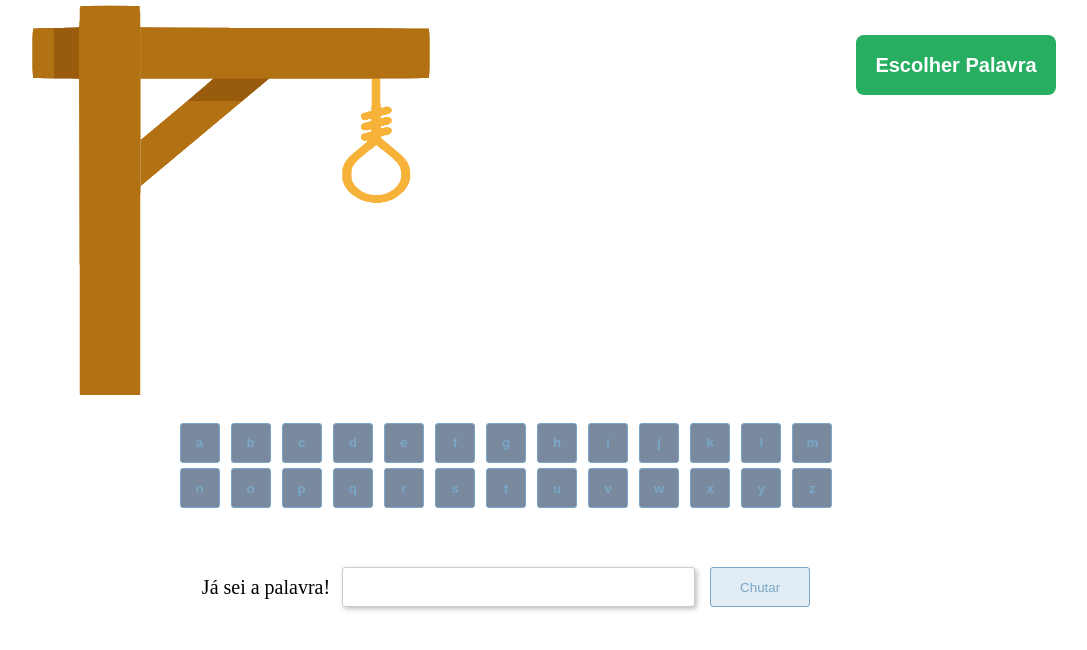
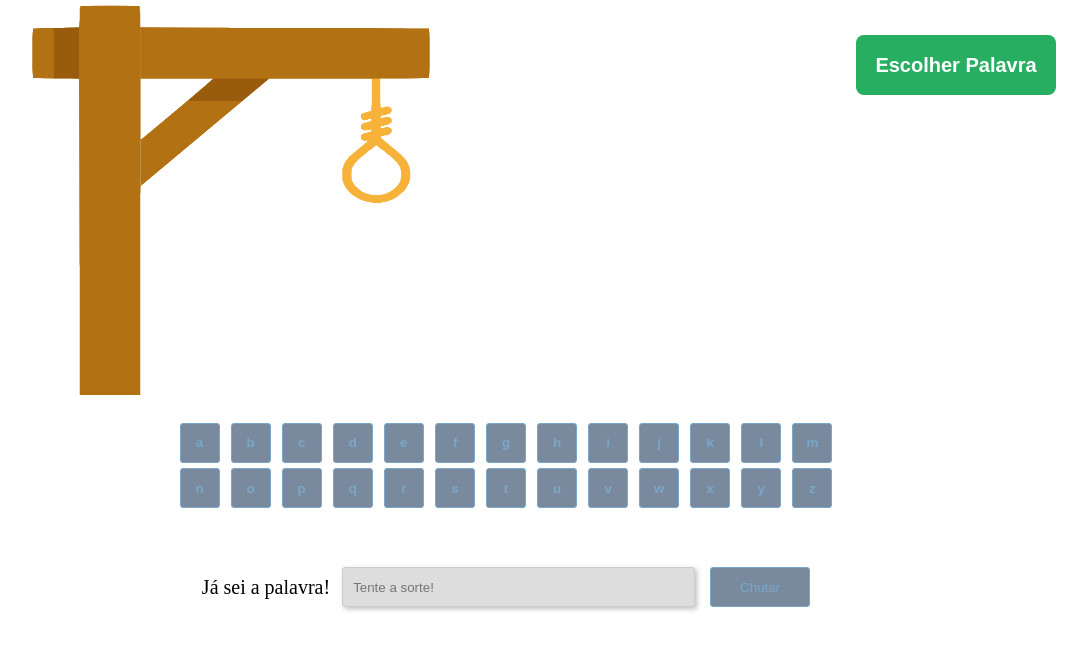
Before and after one commit to FilipeTenedini/p8-Driven-jogoDaForca, a React (Create React App) app: page / in a window 1280 px wide. Shown: the top 650 px of the page, without its empty margins (134-1221 px from the left). Built offline with nearby package versions, Linux system fonts and the light colour scheme.

Commit message:
final v1

```diff
--- a/src/App.jsx
+++ b/src/App.jsx
@@ -37,6 +37,7 @@ function App() {
         playing={playing}
       />
       <Letras
+        word={word}
         isDisabled={isDisabled}
         setIsDisabled={setIsDisabled}
         attempts={attempts}
@@ -45,11 +46,19 @@ function App() {
         setDeadLvl={setDeadLvl}
         hits={hits}
         setHits={setHits}
-        word={word}
         setMatchResult={setMatchResult}
         setPlaying={setPlaying}
       />
-      <Chute />
+
+      <Chute
+        word={word}
+        isDisabled={isDisabled}
+        setIsDisabled={setIsDisabled}
+        setAttempts={setAttempts}
+        setDeadLvl={setDeadLvl}
+        setPlaying={setPlaying}
+        setMatchResult={setMatchResult}
+      />
     </C.Container>
     </>
   );
--- a/src/components/Chute/index.jsx
+++ b/src/components/Chute/index.jsx
@@ -1,12 +1,36 @@
 import * as C from './style';
+import { useState } from 'react';
 
-export const Chute = () => {
+export const Chute = ({word, isDisabled, setIsDisabled, setAttempts, setDeadLvl, setMatchResult, setPlaying}) => {
+    const [singleAttempt, setSingleAttempt] = useState('');
+
+    const normalizeWord = (word) => {
+        return word.normalize('NFD').replace(/[\u0300-\u036f]/g, "").toLowerCase();
+    }
+
+    const confirmWord = () => {
+        if (normalizeWord(singleAttempt) === normalizeWord(word.join(''))){
+            setMatchResult(true);
+            setPlaying(false);
+            setIsDisabled(true);
+            setAttempts(word);
+        } else {
+            setDeadLvl(6)
+            setMatchResult(false);
+            setPlaying(false);
+            setIsDisabled(true);
+        }
+    }
 
     return (
         <C.Container>
             <C.Text>Já sei a palavra!</C.Text>
-            <C.InputArea type="text" />
-            <C.Btn>Chutar</C.Btn>
+            <C.InputArea
+                type="text"
+                placeholder="Tente a sorte!"
+                disabled={isDisabled}
+                onChange ={(e) => setSingleAttempt(e.target.value)}/>
+            <C.Btn disabled={isDisabled} onClick={() => confirmWord()}>Chutar</C.Btn>
         </C.Container>
     );
 }
--- a/src/components/Chute/style.js
+++ b/src/components/Chute/style.js
@@ -19,15 +19,17 @@ export const InputArea = styled.input`
     outline: none;
     border: 1px solid #CCCCCC;
     border-radius: 3px;
+    background-color: ${({disabled}) => disabled ? "#DDDDDD": "#FFFFFF" };
     -webkit-box-shadow: 2px 2px 5px rgba(0, 0, 0, 0.25);
     box-shadow: 2px 2px 5px rgba(0, 0, 0, 0.25);
+    padding-left: 10px;
 `;
 export const Btn = styled.button`
     width: 100px;
     height: 40px;
     color:#7AA7C7;
-    background-color: #E1ECF4;
+    background-color: ${({disabled}) => disabled ? "#798A9F": "#E1ECF4" };
     border: 1px solid #7AA7C7;
     border-radius: 3px;
-    cursor: pointer;
+    cursor: ${({disabled}) => disabled ? "default" : "pointer"};
 `;
--- a/src/components/Jogo/index.jsx
+++ b/src/components/Jogo/index.jsx
@@ -26,4 +26,5 @@ export const Jogo = ({word, clickFn, attempts, deadLvl, matchResult, playing}) =
             </C.GameSpace>
         </C.Container>
     );
+
 }
--- a/src/components/Letras/index.jsx
+++ b/src/components/Letras/index.jsx
@@ -23,10 +23,10 @@ export const Letras = ({isDisabled, setIsDisabled, attempts, setAttempts, deadLv
         let newLvl = deadLvl;
 
         if (word.includes(character)){
-            newHit += 1;
+            newHit++;
             setHits(newHit);
         } else {
-            newLvl += 1;
+            newLvl++;
             setDeadLvl(newLvl);
         }
         confirmScore(newHit, newLvl);
--- a/src/items/palavras.js
+++ b/src/items/palavras.js
@@ -1,27 +1,27 @@
 const palavras = [
-    "abacate", "abacaxi", "abelha", "abanador", "antologia", "amor", "aba", "abrigo", "abrir",
+    "abacate", "abacaxi", "abelha", "abanador", "antologia", "amor", "aba", "abraço", "ábaco", "abrigo", "abrir",
     "banana", "boi", "batata", "bacalhau", "bexiga", "bowl", "batedeira", "bisturi", "barreira", "banco",
-    "caixa", "chantilly", "cachorro", "cuidado", "caneta", "carinho", "cabra", "cesto",
-    "dados", "dizer", "danone", "dente", "diamante", "diafragma", "detonar", "dia",
-    "elefante", "esmeralda", "esfinge", "esfera", "encontro", "ema", "escola", "economia",
-    "formiga", "fama", "festa", "fiador", "ferver", "flauta", "figo", "fiapo", "fotografia",
-    "goiaba", "gelo", "grito", "guria", "goleiro", "golfinho", "golfe", "girar",
-    "harmonia", "haste", "hectare", "hepatite", "hiena", "hidrante",
-    "igreja", "importante", "idoso", "irado", "identidade", "idioma", "idade", "idiota",
-    "jantar", "jumento", "jararaca", "janela", "jerimum", "jaula", "jabuti", "jaleco",
-    "laranja", "lua", "luz", "lindo", "lacraia", "lactose", "lacrar",
-    "manga", "morango", "mico", "matar", "mingau", "moqueca", "mocassin",
-    "nectarina", "nada", "navio", "namorado", "ninja", "natal", "narciso", "narina", "nabo",
-    "ovo", "ostra", "obstetra", "orangotango", "olhar", "ortodoxo", "ouro", "ornamento",
-    "pato", "polvo", "povoar", "pano", "princesa", "pizza", "patroa",
-    "queijo", "quitanda", "quinta", "quantia", "quarentena", "quadrilha", "quaresma", "quartzo", "quebrar",
+    "caixa", "chantilly", "comércio", "cachorro", "cuidado", "caneta", "carinho", "cupuaçu", "cabra", "cesto",
+    "dados", "dizer", "danone", "dente", "diário", "diamante", "diafragma", "detonar", "dia", "dromedário",
+    "elefante", "esmeralda", "espátula", "estômago", "esfinge", "esfera", "encontro", "ema", "escola", "economia",
+    "formiga", "fama", "festa", "fiador", "ferver", "flauta", "fichário", "figo", "fiapo", "fotografia",
+    "goiaba", "gelo", "grito", "gamão", "guria", "goleiro", "golfinho", "golfe", "girar", "glúten",
+    "helicóptero", "harmonia", "haste", "hectare", "hábito", "hepatite", "hiena", "hemisfério", "hidrante",
+    "igreja", "ícone", "importante", "ímpar", "idoso", "irado", "identidade", "idioma", "idade", "idiota",
+    "jantar", "jumento", "jambú", "jibóia", "jararaca", "janela", "jerimum", "jaula", "jabuti", "jaleco",
+    "laranja", "lua", "leão", "limão", "larápio", "luz", "lindo", "lacraia", "lactose", "laço", "lacrar",
+    "mamão", "manga", "morango", "mico", "matar", "mingau", "moqueca", "macacão", "mocassin", "maçaneta",
+    "nectarina", "nada", "navio", "namorado", "ninja", "natal", "narciso", "narina", "nádega", "nabo",
+    "ovo", "ostra", "obstetra", "oblíquo", "orangotango", "olhar", "óculos", "ortodoxo", "ouro", "ornamento",
+    "pato", "polvo", "povoar", "pólvora", "palhaço", "paróquia", "pano", "princesa", "pizza", "patroa",
+    "queijo", "quitanda", "quinta", "quantia", "quarentena", "quadrilha", "quaresma", "quartzo", "quebrar", "quarteirão",
     "risada", "rio", "remar", "rato", "racional", "rainha", "radioatividade", "raiz", "raiva", "rachadura",
-    "salada", "salamandra", "sacola", "siri", "sabre", "sucarose", "sabedoria", "sacerdote",
-    "tatu", "tabacaria", "taberneiro", "torrada", "tamanho", "tatuagem", "trem",
-    "uva", "universo", "unanimidade", "ubuntu", "universidade", "urso", "uivar", "unir",
+    "salada", "salamandra", "sacola", "siri", "sábado", "safanão", "sabre", "sucarose", "sabedoria", "sacerdote",
+    "tatu", "tabacaria", "taberneiro", "tábua", "torrada", "três", "terço", "tamanho", "tatuagem", "trem",
+    "uva", "uísque", "união", "universo", "unanimidade", "ubuntu", "universidade", "urso", "uivar", "unir",
     "vela", "valeta", "vacilo", "valor", "vagem", "vadiagem", "vaca", "valentia", "vidro", "valsa",
-    "xadrez", "xilofone", "xarope", "xenofobia", "xereta", "xerife", "xaveco", "xixi", "xale",
-    "zebra", "zagueiro", "zero", "zoeira", "zepelim", "zinco", "zumbido"
+    "xícara", "xadrez", "xilofone", "xarope", "xenofobia", "xereta", "xerife", "xaveco", "xixi", "xale",
+    "zebra", "zagueiro", "zero", "zoeira", "zodíaco", "zangão", "zepelim", "zinco", "zoológico", "zumbido"
 ]
 
 export default palavras
```
Also changed, not shown: 1 other file (tests, documents, lock files or other folders).
